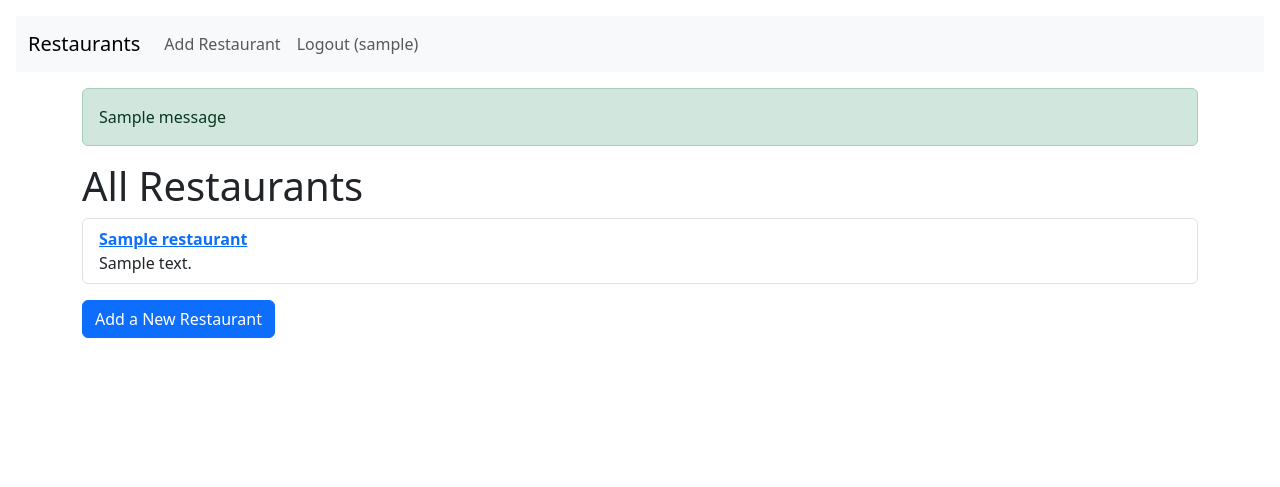
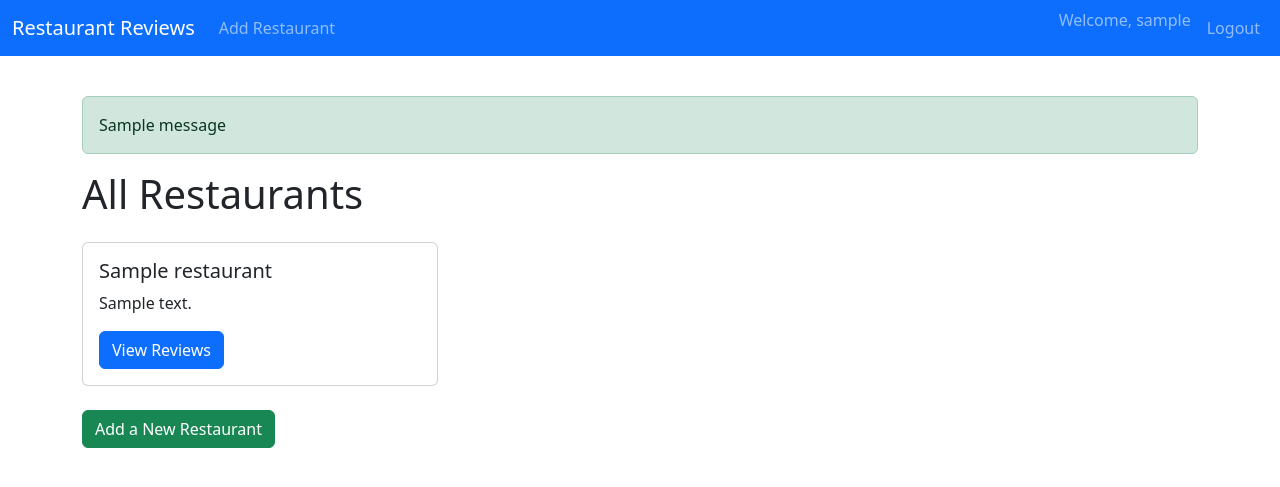
Before and after one commit to DIO-commie/Ravintolat-Alueellasi, a Flask app: page / in a window 1280 px wide. Shown: the top 487 px of the page. Run offline with Flask 3, Linux system fonts and the light colour scheme; a user stored in the database is signed in; tables that the repository leaves empty hold one stand-in row (values such as "Sample post"); one stand-in notice (Sample message) is shown.

Commit message:
Add files via upload

```diff
--- a/App-Restaurant/templates/add_restaurant.html
+++ b/App-Restaurant/templates/add_restaurant.html
@@ -1,7 +1,7 @@
 {% extends "layout.html" %}
 {% block content %}
-<h1>Add a Restaurant</h1>
-<form method="post">
+<h1 class="mb-4">Add a Restaurant</h1>
+<form method="post" class="col-md-6">
   {{ form.csrf_token }}
   <div class="mb-3">
     {{ form.name.label }}<br>
@@ -17,7 +17,7 @@
         <div class="text-danger">{{ error }}</div>
     {% endfor %}
   </div>
-  <div class="mb-3">
+  <div>
     {{ form.submit(class_="btn btn-primary") }}
   </div>
 </form>
--- a/App-Restaurant/templates/index.html
+++ b/App-Restaurant/templates/index.html
@@ -1,13 +1,22 @@
 {% extends "layout.html" %}
 {% block content %}
-<h1>All Restaurants</h1>
-<ul class="list-group mb-3">
+<h1 class="mb-4">All Restaurants</h1>
+<div class="row">
 {% for r in restaurants %}
-  <li class="list-group-item">
-    <strong><a href="{{ url_for('restaurant_detail', restaurant_id=r.id) }}">{{ r.name }}</a></strong><br>
-    {{ r.address }}
-  </li>
+  <div class="col-md-4 mb-4">
+    <div class="card h-100">
+      <div class="card-body">
+        <h5 class="card-title">{{ r.name }}</h5>
+        <p class="card-text">{{ r.address }}</p>
+        <a href="{{ url_for('restaurant_detail', restaurant_id=r.id) }}" class="btn btn-primary">View Reviews</a>
+      </div>
+    </div>
+  </div>
 {% endfor %}
-</ul>
-<a href="{{ url_for('add_restaurant') }}" class="btn btn-primary">Add a New Restaurant</a>
+</div>
+{% if current_user.is_authenticated %}
+  <a href="{{ url_for('add_restaurant') }}" class="btn btn-success">Add a New Restaurant</a>
+{% else %}
+  <p><em>Login or Register to add a new restaurant.</em></p>
+{% endif %}
 {% endblock %}
--- a/App-Restaurant/templates/layout.html
+++ b/App-Restaurant/templates/layout.html
@@ -2,21 +2,35 @@
 <html lang="en">
 <head>
     <meta charset="utf-8">
+    <meta name="viewport" content="width=device-width, initial-scale=1">
     <title>Restaurant Reviews</title>
     <link rel="stylesheet" href="https://cdn.jsdelivr.net/npm/bootstrap@5.3.0/dist/css/bootstrap.min.css">
 </head>
-<body class="p-3">
-<nav class="navbar navbar-expand-lg navbar-light bg-light mb-3">
+<body>
+<nav class="navbar navbar-expand-lg navbar-dark bg-primary fixed-top">
   <div class="container-fluid">
-    <a class="navbar-brand" href="{{ url_for('index') }}">Restaurants</a>
-    <div class="collapse navbar-collapse">
+    <a class="navbar-brand" href="{{ url_for('index') }}">Restaurant Reviews</a>
+    <button class="navbar-toggler" type="button" data-bs-toggle="collapse" data-bs-target="#navbarContent"
+      aria-controls="navbarContent" aria-expanded="false" aria-label="Toggle navigation">
+      <span class="navbar-toggler-icon"></span>
+    </button>
+    <div class="collapse navbar-collapse" id="navbarContent">
       <ul class="navbar-nav me-auto">
         {% if current_user.is_authenticated %}
           <li class="nav-item">
             <a class="nav-link" href="{{ url_for('add_restaurant') }}">Add Restaurant</a>
           </li>
+        {% endif %}
+      </ul>
+      <ul class="navbar-nav ms-auto">
+        {% if current_user.is_authenticated %}
           <li class="nav-item">
-            <a class="nav-link" href="{{ url_for('logout') }}">Logout ({{ current_user.username }})</a>
+            <span class="navbar-text me-2">
+              Welcome, {{ current_user.username }}
+            </span>
+          </li>
+          <li class="nav-item">
+            <a class="nav-link" href="{{ url_for('logout') }}">Logout</a>
           </li>
         {% else %}
           <li class="nav-item">
@@ -30,15 +44,17 @@
     </div>
   </div>
 </nav>
-<div class="container">
+<div class="container" style="padding-top: 80px;">
     {% with messages = get_flashed_messages(with_categories=true) %}
       {% if messages %}
         {% for category, msg in messages %}
-          <div class="alert alert-{{category}}">{{ msg }}</div>
+          <div class="alert alert-{{category}} mt-3">{{ msg }}</div>
         {% endfor %}
       {% endif %}
     {% endwith %}
     {% block content %}{% endblock %}
 </div>
+
+<script src="https://cdn.jsdelivr.net/npm/bootstrap@5.3.0/dist/js/bootstrap.bundle.min.js"></script>
 </body>
 </html>
```
Also changed, not shown: App-Restaurant/templates/login.html (+5 -5 lines), App-Restaurant/templates/register.html (+6 -6 lines), App-Restaurant/templates/restaurant_detail.html (+11 -8 lines).
